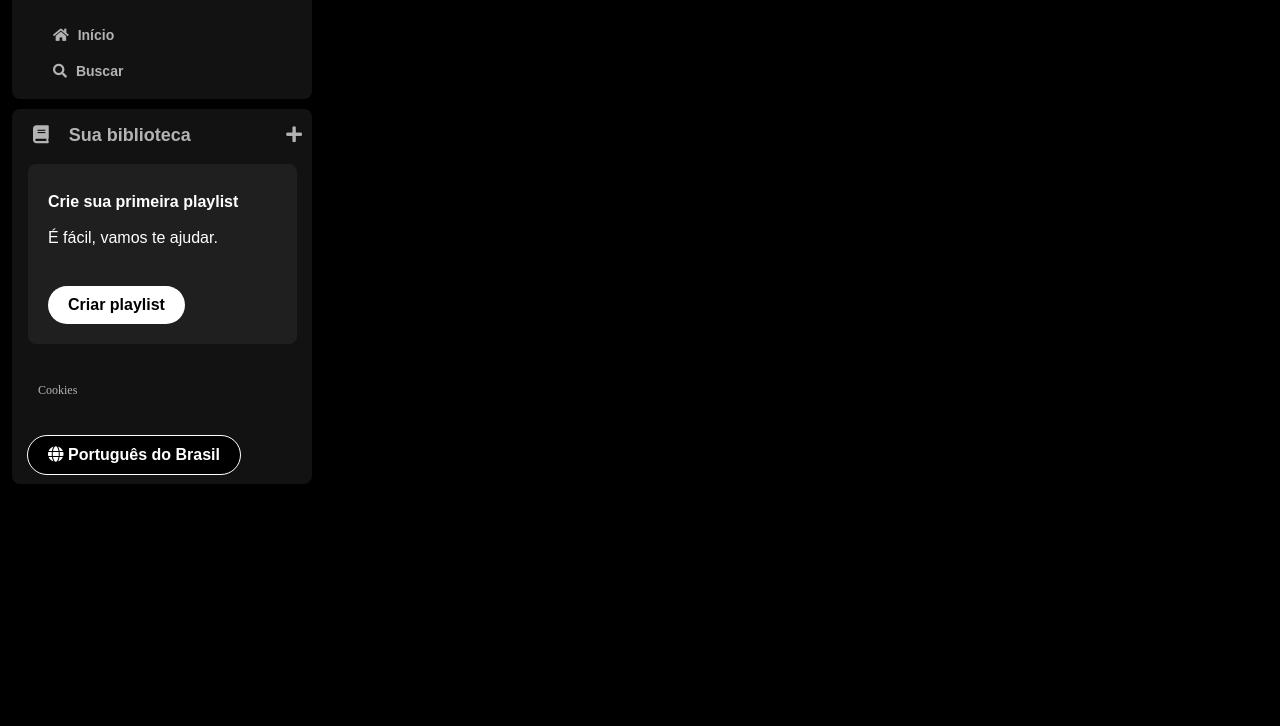
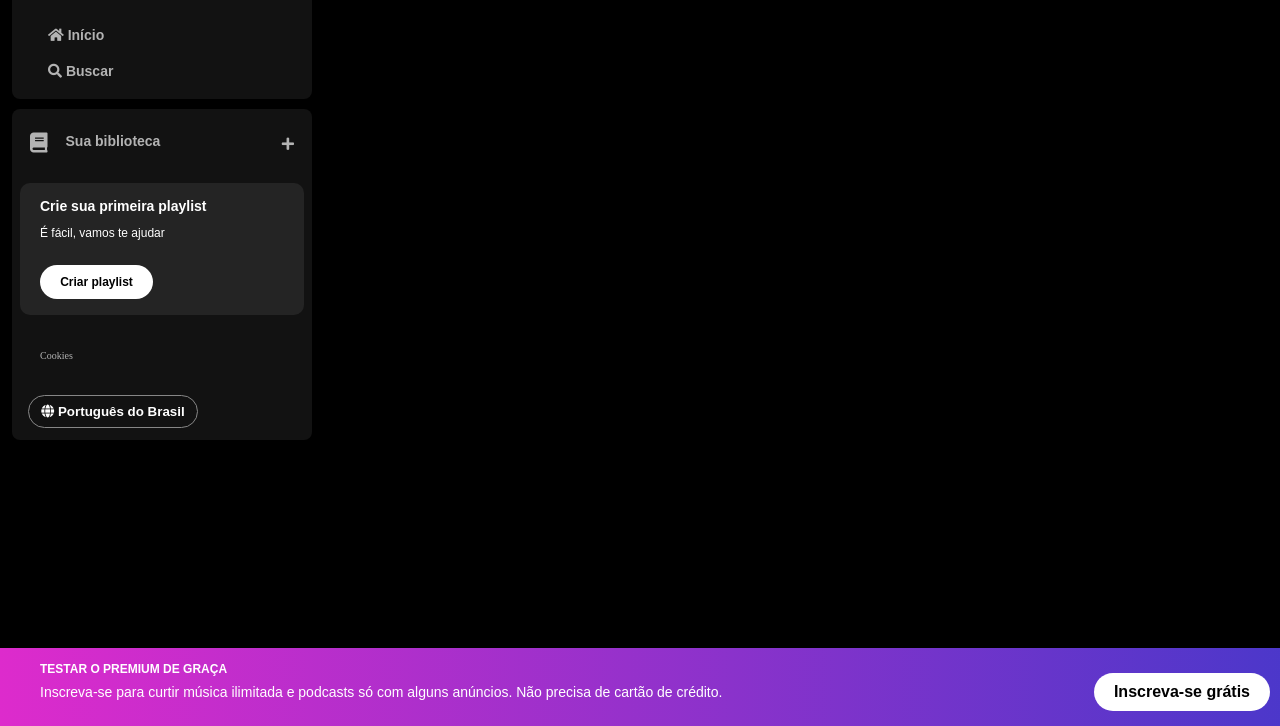
Before and after one commit to vitor200450/spotify-imersao-alura, a plain HTML site: page index.html in a window 1280 px wide. Shown: the part 74-800 px from the top of the page. Drawn offline with Linux system fonts and the light colour scheme.

Commit message:
adicionado footer e refatorado código da seção de library. (Aula 02 + desafio)

```diff
--- a/index.html
+++ b/index.html
@@ -11,66 +11,89 @@
         <!-- Links para trazer os ícones via CDN -->
         <link
             rel="stylesheet"
-      href="https://use.fontawesome.com/releases/v5.15.4/css/solid.css"
-    />
+            href="https://use.fontawesome.com/releases/v5.15.4/css/solid.css" />
         <link
             rel="stylesheet"
-      href="https://use.fontawesome.com/releases/v5.15.4/css/fontawesome.css"
-    />
+            href="https://use.fontawesome.com/releases/v5.15.4/css/fontawesome.css" />
     </head>
     <body>
         <div class="sidebar">
-      <nav class="sidebar-navigation">
-        <div class="logo">
+            <nav class="sidebar__navigation">
+                <div class="sidebar__logo">
                     <a href="">
-            <img src="./assets/icons/logo-spotify.png" alt="Logo do Spotify" />
+                        <img
+                            src="./assets/icons/logo-spotify.png"
+                            alt="Logo do Spotify" />
                     </a>
                 </div>
-        <div>
-          <ul>
-            <li>
-              <a href="">
+                <ul class="sidebar__list">
+                    <li class="sidebar__item">
+                        <a href="" class="sidebar__link">
                             <span class="fa fa-home"></span>
                             <span>Início</span>
                         </a>
                     </li>
-            <li>
-              <a href="">
+                    <li class="sidebar__item">
+                        <a href="" class="sidebar__link">
                             <span class="fa fa-search"></span>
                             <span>Buscar</span>
                         </a>
                     </li>
                 </ul>
-        </div>
             </nav>
 
             <div class="library">
-        <div class="your-library">
-          <a href="">
-            <span class="fa fa-book"></span>
+                <div class="library__content">
+                    <button class="library__button">
+                        <span class="fa fas fa-book"></span>
                         <span>Sua biblioteca</span>
-          </a>
+                    </button>
 
-          <a href="">
                     <span class="fa fa-plus"></span>
-          </a>
                 </div>
 
-        <div class="create-playlist">
-          <h3>Crie sua primeira playlist</h3>
-          <p>É fácil, vamos te ajudar.</p>
-          <button id="create-playlist-btn">
-            <a href="">Criar playlist</a>
+                <section class="section-playlist">
+                    <div class="section-playlist__content">
+                        <span class="text title">
+                            Crie sua primeira playlist
+                        </span>
+                        <span class="text subtitle">
+                            É fácil, vamos te ajudar
+                        </span>
+
+                        <button class="section-playlist__button">
+                            <span>Criar playlist</span>
                         </button>
                     </div>
+                </section>
 
-        <p id="cookies">Cookies</p>
+                <div class="cookies">
+                    <a href="">Cookies</a>
+                </div>
 
-        <button id="language">
+                <div class="languages">
+                    <button class="languages__button">
                         <span class="fa fa-globe"></span>
                         <span>Português do Brasil</span>
                     </button>
                 </div>
             </div>
+        </div>
+
+        <footer class="disclaimer-premium">
+            <div class="text">
+                <p class="disclaimer-premium__title">
+                    Testar o Premium de graça
+                </p>
+                <p class="disclaimer-premium__subtitle">
+                    Inscreva-se para curtir música ilimitada e podcasts só com
+                    alguns anúncios. Não precisa de cartão de crédito.
+                </p>
+            </div>
+
+            <div class="button">
+                <button type="button">Inscreva-se grátis</button>
+            </div>
+        </footer>
     </body>
 </html>
--- a/styles.css
+++ b/styles.css
@@ -15,33 +15,33 @@ h1 {
     width: 300px;
 }
 
-.sidebar-navigation, .library {
+.sidebar__navigation {
     background-color: #121212;
     border-radius: 8px;
     padding: 16px 0 0 16px;
 }
 
-.sidebar-navigation .logo {
+.sidebar__logo {
     background: #121212;
     display: flex;
     border-radius: 8px;
     padding: 16px 0 0 16px;
 }
 
-.sidebar-navigation .logo img {
+.sidebar__logo img {
     width: 80px;
 }
 
-.sidebar nav ul {
+.sidebar__list {
     margin-top: 20px;
     padding: 0 20px 10px;
 }
 
-.sidebar ul li {
+.sidebar__item {
     padding: 10px 0;
 }
 
-.sidebar nav ul li a, .library a {
+.sidebar__link {
     color: #b3b3b3;
     text-decoration: none;
     font-weight: 600;
@@ -49,73 +49,170 @@ h1 {
     font-family: "DM Sans", sans-serif;
 }
 
-.sidebar li a span, .your-library a span {
-    padding-left: 5px;
-}
-
 .library {
+    background-color: #121212;
+    border-radius: 8px;
+    display: flex;
+    justify-content: space-between;
+    flex-direction: column;
+    padding: 4px 8px;
+    color: #b3b3b3;
+    font-weight: 600;
+    font-size: 14px;
     margin-top: 10px;
 }
 
-.your-library {
+.library .library__content {
     display: flex;
     justify-content: space-between;
 }
 
-.your-library a {
-    font-size: 18px;
+.library .library__button {
+    display: flex;
+    margin-right: 10px;
+    color: #b3b3b3;
+    background: transparent;
+    border: 0;
+    font-size: 14px;
+    font-weight: 700;
+    font-family: "DM Sans", sans-serif;
+    text-align: center;
+    text-decoration: none;
+    text-transform: none;
+    padding: 20px 10px;
 }
 
-.your-library span {
-    padding-right: 10px;
+.library .library__button .fa {
+    font-size: 20px;
+    margin-right: 10px;
+    font-weight: 300;
+    padding-right: 8px;
 }
 
-.create-playlist {
-    margin: 20px 15px 0 0;
-    border-radius: 8px;
-    padding: 10px 20px;
-    background: #1f1f1f;
+.library .library__content .fa-plus {
+    margin: 24px 10px;
+}
+
+.section-playlist {
+    display: flex;
+    align-items: flex-start;
+    justify-content: space-between;
+    gap: 20px;
+    background-color: #242424;
+    color: #b3b3b3;
+    font-weight: 600;
+    font-size: 14px;
+    margin: 8px 0;
+    padding: 16px 20px;
+    border-radius: 10px;
+}
+
+.section-playlist .section-playlist__content {
+    display: flex;
+    flex-direction: column;
+}
+
+.section-playlist__content .text {
+    padding-bottom: 14px;
     color: #fff;
     font-family: "DM Sans", sans-serif;
 }
 
-.create-playlist h3 {
-    font-weight: 600;
+.section-playlist__content .title {
+    font-weight: 700;
 }
 
-.create-playlist h3, .create-playlist p {
-    margin: 20px 0;
+.section-playlist__content .subtitle {
+    font-weight: 500;
+    font-size: 12px;
 }
 
-#create-playlist-btn {
+.section-playlist__content .section-playlist__button {
+    display: flex;
+    justify-content: center;
     background-color: #fff;
-    padding: 10px 20px;
+    color: #000;
     border-radius: 20px;
-    margin: 20px 0 10px;
-    border: none;
-    cursor: pointer;
+    font-size: 12px;
+    font-weight: 700;
+    font-family: "DM Sans", sans-serif;
+    text-decoration: none;
+    text-transform: none;
+    padding: 10px;
+    margin-top: 12px;
+    border: 0;
+    width: 113px;
 }
 
-#create-playlist-btn a {
+.sidebar .cookies {
+    margin: 25px 20px;
+}
+
+.sidebar .cookies a {
+    color: #b3b3b3;
+    font-weight: 500;
+    font-size: 10px;
+    text-decoration: none;
+}
+
+.sidebar .cookies a:hover {
+    text-decoration: underline;
+}
+
+.languages .languages__button {
+    align-items: center;
+    background-color: transparent;
+    border: 1px solid #878787;
+    color: #fff;
+    font-weight: bold;
+    cursor: pointer;
+    width: 170px;
+    margin: 8px;
+    padding: 8px;
+    border-radius: 20px;
+}
+
+.disclaimer-premium {
+    position: fixed;
+    left: 0;
+    bottom: 0;
+    right: 0;
+    display: flex;
+    justify-content: space-between;
+    padding: 15px 40px;
+    background: linear-gradient(to right, rgba(221, 43, 204, 1), rgba(67,56,202,1));
+    width: 100%;
+}
+
+.disclaimer-premium .text {
+    flex-shrink: 0;
+    font-family: "DM Sans", sans-serif;
+}
+
+.disclaimer-premium .disclaimer-premium__title {
+    color: #fff;
+    text-transform: uppercase;
+    font-weight: 700;
+    font-size: 12px;
+    margin-bottom: 10px;
+}
+
+.disclaimer-premium .disclaimer-premium__subtitle {
+    color: #fff;
+    font-size: 14px;
+    font-weight: 500;
+}
+
+.disclaimer-premium button {
+    margin: 10px 50px 0 0;
+    align-items: center;
+    background-color: #fff;
     color: #000;
     font-size: 16px;
+    font-weight: bold;
+    border: none;
+    border-radius: 20px;
+    padding: 10px 20px;
+    cursor: pointer;
+    flex-shrink: 0;
 }
-
-#cookies {
-    color: #b3b3b3;
-    font-size: 12px;
-    padding: 40px 10px;
-}
-
-#language {
-    background-color: #000;
-    color: #fff;
-    font-weight: 600;
-    font-size: 16px;
-    outline: 1px solid #fff;
-    padding: 10px 20px;
-    border-radius: 20px;
-    margin-bottom: 10px;
-    border: none;
-    cursor: pointer;
-}
```
Lines whose indentation alone changed are shown as unchanged.
